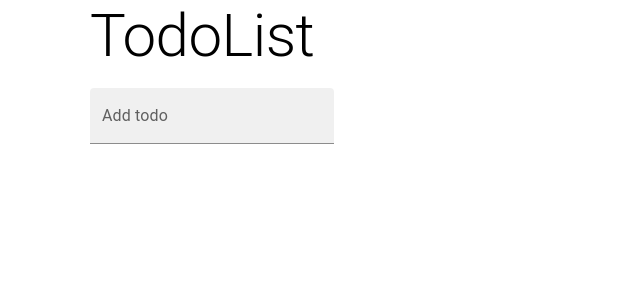
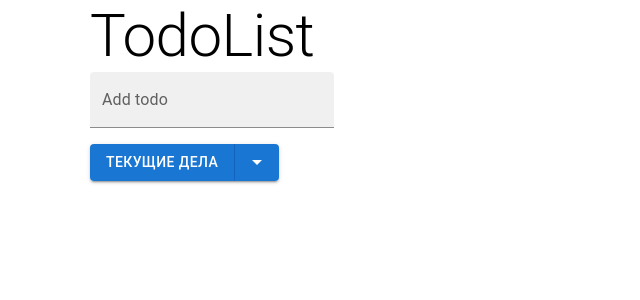
Before and after one commit to galikeev/todolist, a React (Create React App) app: page / in a window 1280 px wide. Shown: the top 300 px of the page, without its empty margins (0-640 px from the left). Built offline with nearby package versions, Linux system fonts and the light colour scheme.

Commit message:
added todobuttons component

```diff
--- a/src/components/app/App.js
+++ b/src/components/app/App.js
@@ -3,6 +3,7 @@ import { Typography } from "@mui/material";
 
 import TodoForm from "../todoForm/TodoForm";
 import TodoList from "../todoList/TodoList";
+import TodoButtons from "../todoButtons/TodoButtons";
 
 import '../../style/style.scss';
 
@@ -10,23 +11,26 @@ const App = () => {
 
 	const [todos, setTodos] = useState([]);
 
+	const onSaveTodo = (todoText) => {
+		const trimmedText = todoText.trim().length > 0;
+			setTodos([...todos, trimmedText])
+	}
+
+	const onDeleteTodo = (todoIndex) => {
+		const newTodos = todos.filter((elem, index) => index !== todoIndex);
+		setTodos(newTodos);
+	}
+
 	return (
 		<div className="app">
 			<Typography component="h1" variant="h2">
 				TodoList
 			</Typography>
-			<TodoForm saveTodo={todoText => {
-				const trimmedText = todoText.trim();
-				if (trimmedText.length > 0) {
-					setTodos([...todos, trimmedText])
-				}
-			}}/>
+			<TodoForm saveTodo={onSaveTodo}/>
 			<TodoList
 				todos={todos}
-				deleteTodo={todoIndex => {
-					const newTodos = todos.filter((_, index) => index !== todoIndex);
-					setTodos(newTodos)
-				}}/>
+				deleteTodo={onDeleteTodo}/>
+			<TodoButtons/>
 		</div>
 	);
 }
--- /dev/null
+++ b/src/components/todoButtons/TodoButtons.js
@@ -0,0 +1,87 @@
+import { useState, useRef } from "react";
+import Button from '@mui/material/Button';
+import ButtonGroup from '@mui/material/ButtonGroup';
+import ArrowDropDownIcon from '@mui/icons-material/ArrowDropDown';
+import ClickAwayListener from '@mui/material/ClickAwayListener';
+import Grow from '@mui/material/Grow';
+import Paper from '@mui/material/Paper';
+import Popper from '@mui/material/Popper';
+import MenuItem from '@mui/material/MenuItem';
+import MenuList from '@mui/material/MenuList';
+
+const options = ['Текущие дела', 'Завершенные дела', 'Удаленные'];
+
+const TodoButtons = () => {
+	const [open, setOpen] = useState(false);
+	const [selectedIndex, setSelectedIndex] = useState(0);
+	const anchorRef = useRef(null);
+
+	const handleClick = (event, index) => {
+		setSelectedIndex(index);
+		setOpen(false);
+	}
+
+	const handleToggle = () => {
+		setOpen((prevOpen) => !prevOpen);
+	}
+
+	const handleClose = (event) => {
+		if (anchorRef.current && anchorRef.current.contains(event.target)) {
+			return;
+		}
+		setOpen(false);
+	}
+
+	return (
+		<>
+			<ButtonGroup variant="contained" ref={anchorRef} aria-label="split button">
+				<Button>{options[selectedIndex]}</Button>
+				<Button
+					size="small"
+					aria-controls={open ? 'split-button-menu' : undefined}
+					aria-expanded={open ? 'true' : undefined}
+					aria-label="select merge strategy"
+					aria-haspopup="menu"
+					onClick={handleToggle}
+				>
+				<ArrowDropDownIcon />
+				</Button>
+			</ButtonGroup>
+			<Popper
+				open={open}
+				anchorEl={anchorRef.current}
+				role={undefined}
+				transition
+				disablePortal
+			>
+				{({ TransitionProps, placement }) => (
+				<Grow
+					{...TransitionProps}
+					style={{
+						transformOrigin:
+							placement === 'bottom' ? 'center top' : 'center bottom',
+					}}
+				>
+					<Paper>
+					<ClickAwayListener onClickAway={handleClose}>
+						<MenuList id="split-button-menu">
+							{options.map((option, index) => (
+								<MenuItem
+								key={option}
+								selected={index === selectedIndex}
+								onClick={(event) => handleClick(event, index)}
+								>
+								{option}
+								</MenuItem>
+							))}
+						</MenuList>
+					</ClickAwayListener>
+					</Paper>
+				</Grow>
+				)}
+			</Popper>
+		</>
+	)
+}
+
+export default TodoButtons;
--- a/src/components/todoForm/TodoForm.js
+++ b/src/components/todoForm/TodoForm.js
@@ -5,21 +5,22 @@ const TodoForm = ({saveTodo}) => {
 
     const [value, setValue] = useState('');
 
+    const onSubmitTodo = (e) => {
+        e.preventDefault();
+        saveTodo(value);
+        setValue('');
+    }
+
+    const onChangeTodo = (e) => {
+        setValue(e.target.value);
+    }
+
     return (
-        <form
-            onSubmit={e => {
-                e.preventDefault();
-                saveTodo(value);
-                setValue('');
-            }}
-        >
+        <form onSubmit={onSubmitTodo}>
             <TextField
                 variant="filled"
                 label="Add todo"
-                margin="normal"
-                onChange={e => {
-                    setValue(e.target.value);
-                }}
+                onChange={onChangeTodo}
                 value={value}
             />
         </form>
--- a/src/components/todoList/TodoList.js
+++ b/src/components/todoList/TodoList.js
@@ -4,16 +4,13 @@ import DeleteIcon from '@mui/icons-material/Delete';
 const TodoList = ({todos, deleteTodo}) => (
     <List>
         {todos.map((todo, i) => (
-            <ListItem key={i.toString()} dense button>
+            <ListItem key={i} dense button>
                 <Checkbox tabIndex={-1} disableRipple/>
                 <ListItemText primary={todo}/>
                 <ListItemSecondaryAction>
                     <IconButton
                         aria-label="delete"
-                        onClick={() => {
-                            deleteTodo(i)
-                        }}
-                    >
+                        onClick={() => {deleteTodo(i)}}>
                         <DeleteIcon/>
                     </IconButton>
                 </ListItemSecondaryAction>
```
